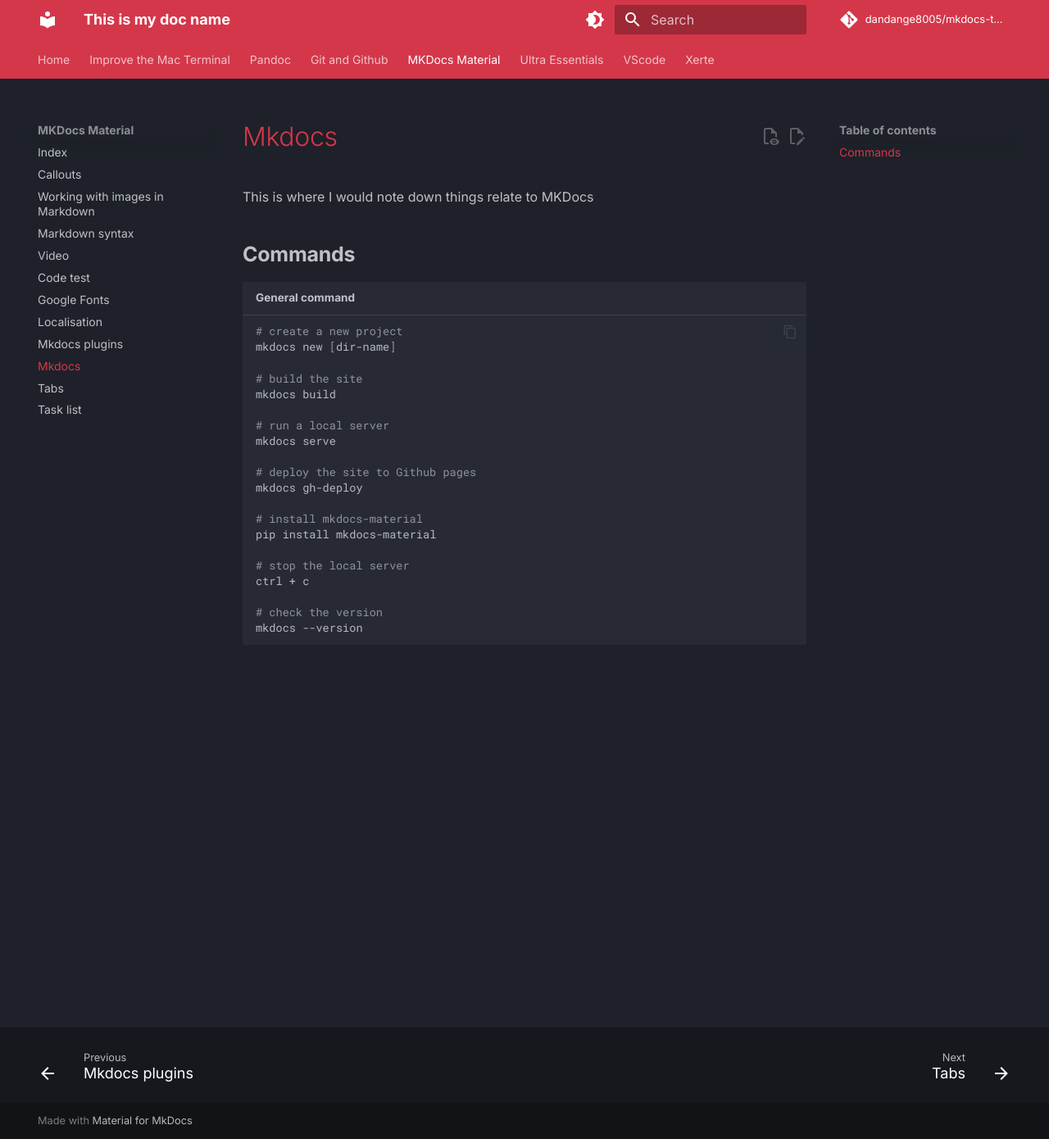
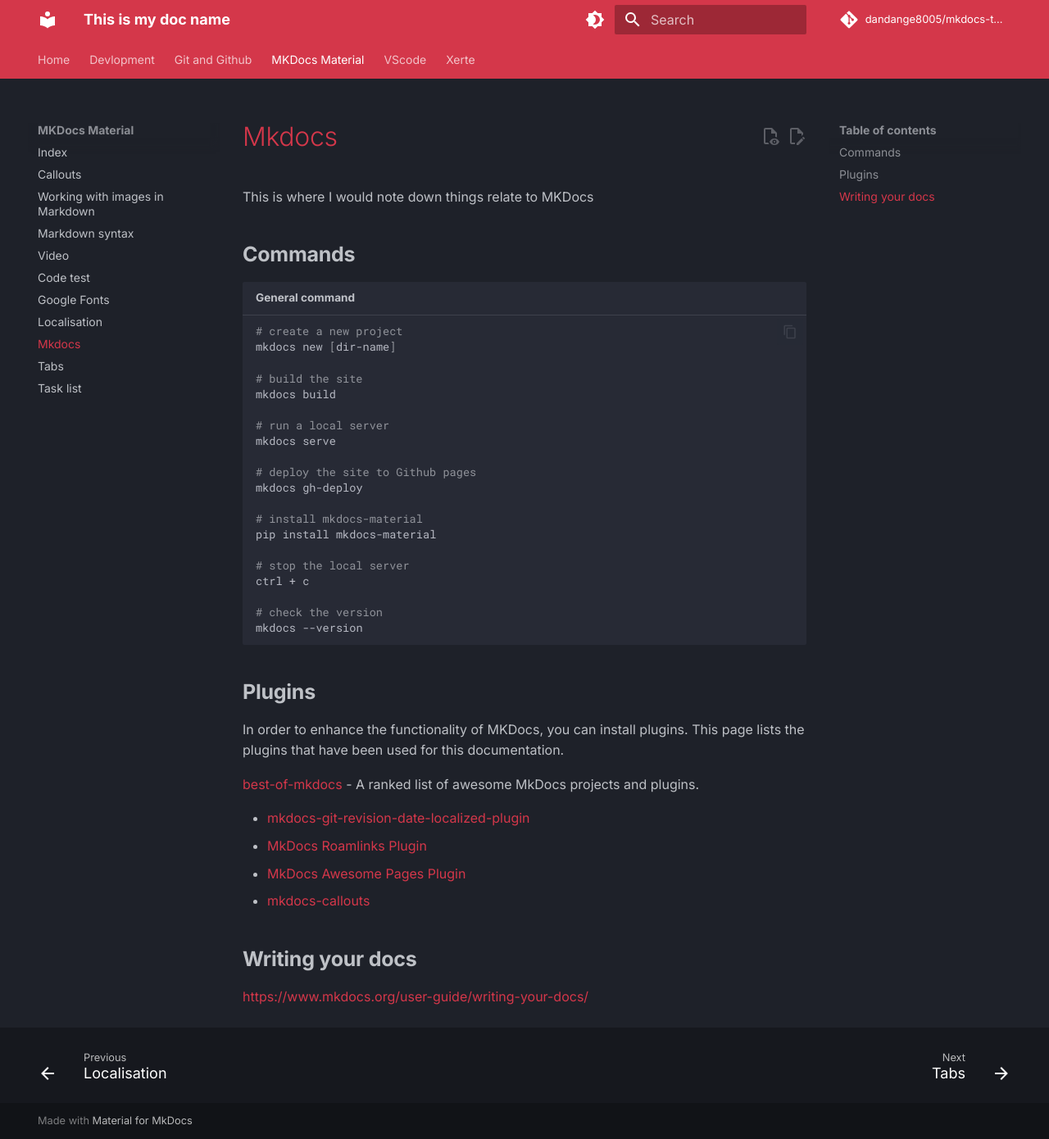
Before and after one commit to dandange8005/mkdocs-site, an MkDocs documentation site: the page built from docs/MKDocs Material/mkdocs.md, in a window 1280 px wide and 1390 px high. Shown: the whole window at 82% size. Built offline with MkDocs 1.6.1 and Material for MkDocs 9.7.7, drawn with Linux system fonts in a browser that asks for light colours; comment, search, counter and statistics services are not loaded.

Commit message:
commit from mac

````diff
--- a/docs/MKDocs Material/mkdocs.md
+++ b/docs/MKDocs Material/mkdocs.md
@@ -26,3 +26,19 @@
 
 
 ```
+
+## Plugins
+
+In order to enhance the functionality of MKDocs, you can install plugins. This page lists the plugins that have been used for this documentation.
+
+[best-of-mkdocs](https://github.com/mkdocs/best-of-mkdocs) - A ranked list of awesome MkDocs projects and plugins.
+
+- [mkdocs-git-revision-date-localized-plugin](https://github.com/timvink/mkdocs-git-revision-date-localized-plugin)
+- [MkDocs Roamlinks Plugin](https://github.com/Jackiexiao/mkdocs-roamlinks-plugin)
+- [MkDocs Awesome Pages Plugin](https://github.com/lukasgeiter/mkdocs-awesome-pages-plugin)
+- [mkdocs-callouts](https://pypi.org/project/mkdocs-callouts/)
+
+
+## Writing your docs
+
+https://www.mkdocs.org/user-guide/writing-your-docs/
````
Also changed, not shown: docs/Devlopment/Terminal.md (renamed from docs/Terminal.md, +3 -1 lines), docs/MKDocs Material/mkdocs plugins.md (deleted, +0 -9 lines), docs/Ultra Essentials/Ultra Base Navigation.md (deleted, +0 -37 lines), docs/Devlopment/pandoc.md (renamed from docs/pandoc.md).
